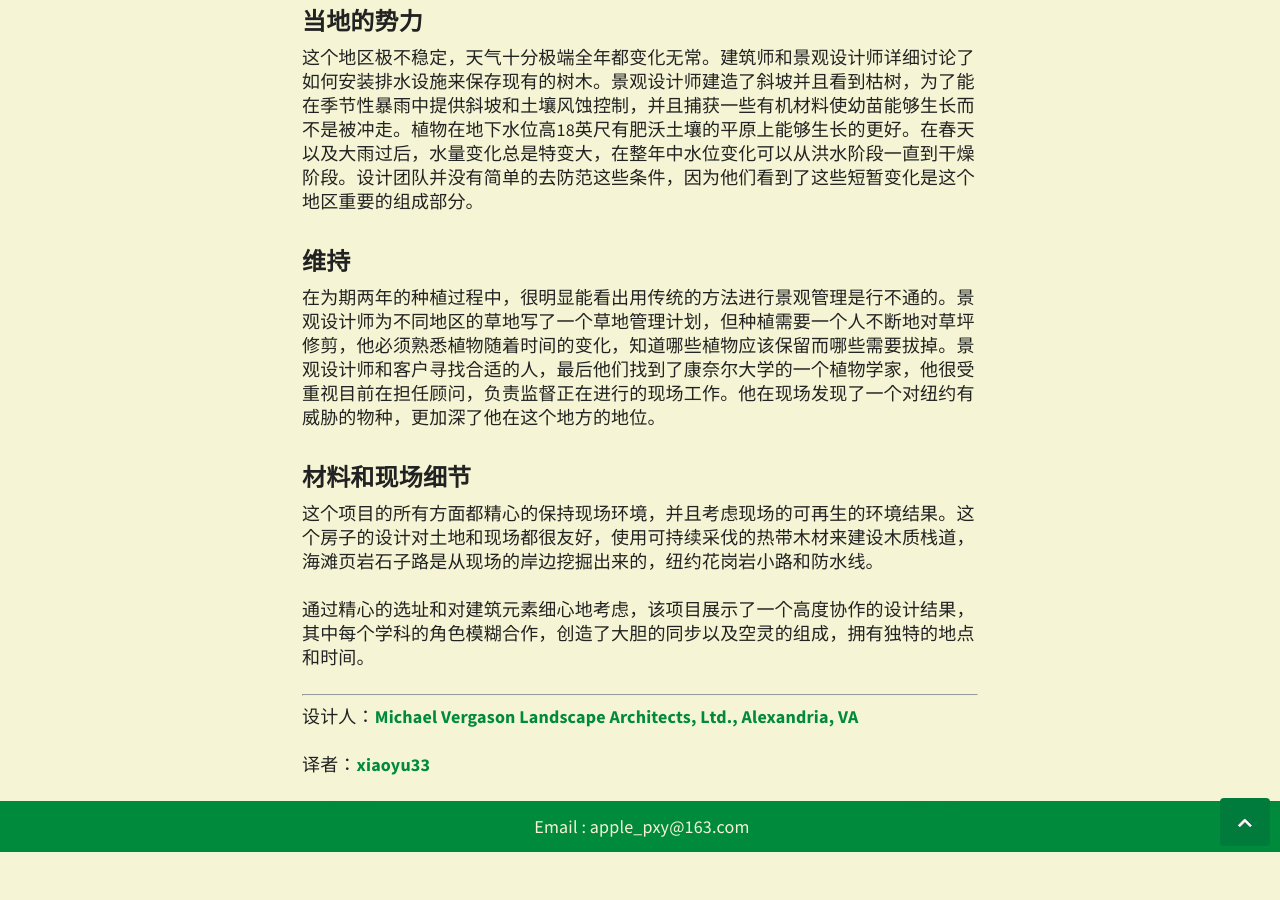
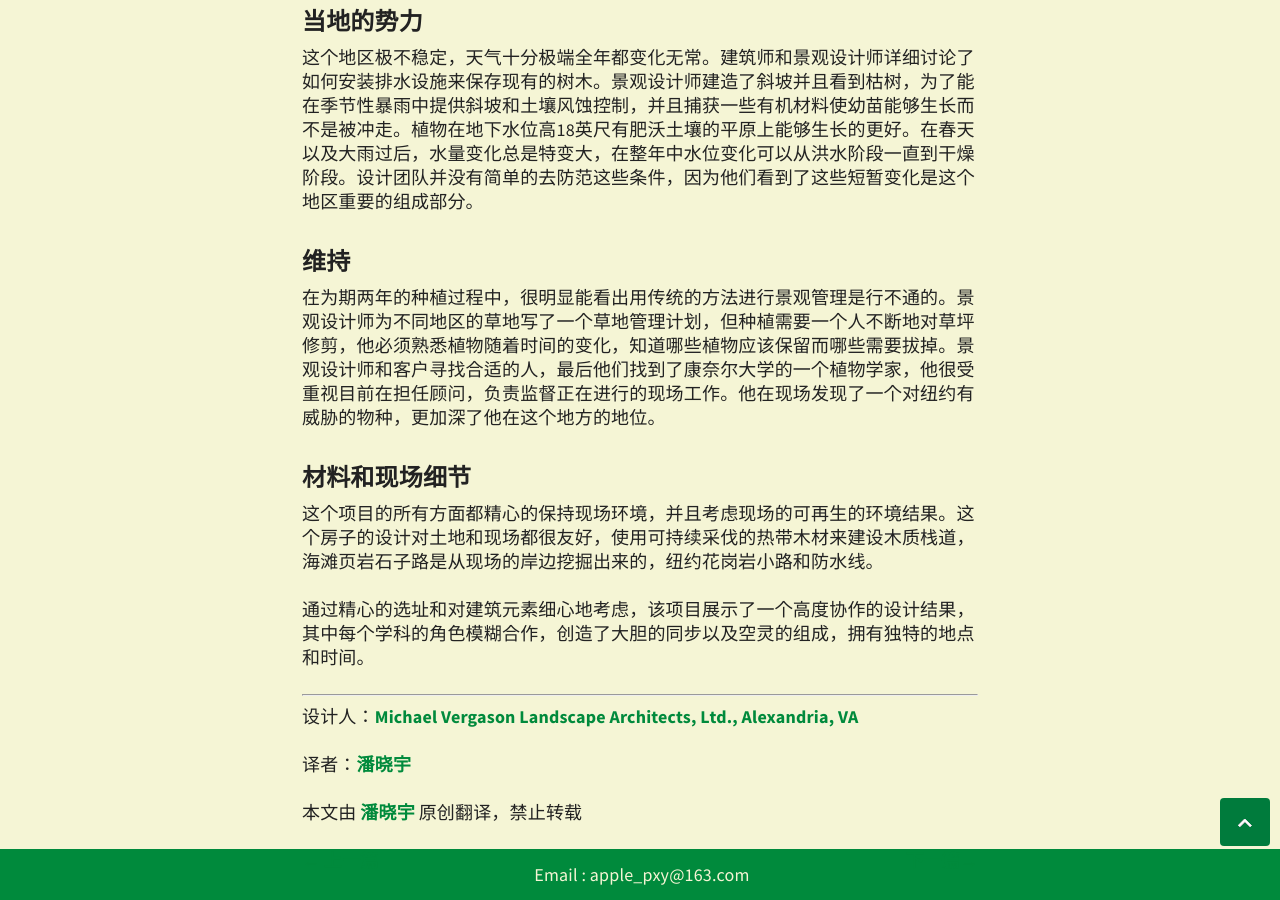
Before and after one commit to xiaoyu33/xiaoyu33.github.io, a Jekyll site: the page built from _posts/2015-08-17-库姆斯居住点.md, in a window 1280 px wide and 900 px high, scrolled down 2708 px. Built offline with Jekyll 4.4.1, drawn with Linux system fonts in a browser that asks for light colours; comment, search, counter and statistics services are not loaded; before the commit the page ends 3560 px from its top, so only the background shows below that.

Commit message:
Update 2015-08-17-库姆斯居住点.md

```diff
--- a/_posts/2015-08-17-库姆斯居住点.md
+++ b/_posts/2015-08-17-库姆斯居住点.md
@@ -48,7 +48,8 @@ title: 库姆斯居住点
 
 设计人：[Michael Vergason Landscape Architects, Ltd., Alexandria, VA][a]
 
-译者：[xiaoyu33](https://github.com/xiaoyu33)
+译者：[潘晓宇](https://github.com/xiaoyu33)
 
+本文由 [潘晓宇](https://github.com/LCTT/TranslateProject) 原创翻译，禁止转载
 
 [a]:http://www.vergason.net
```
